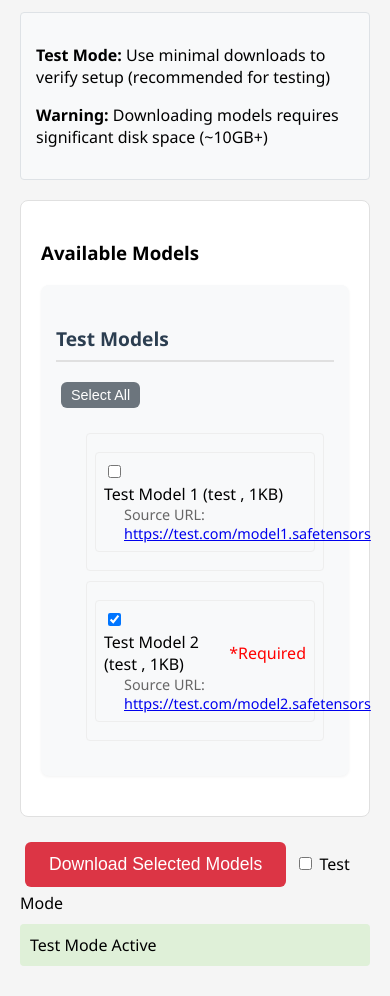
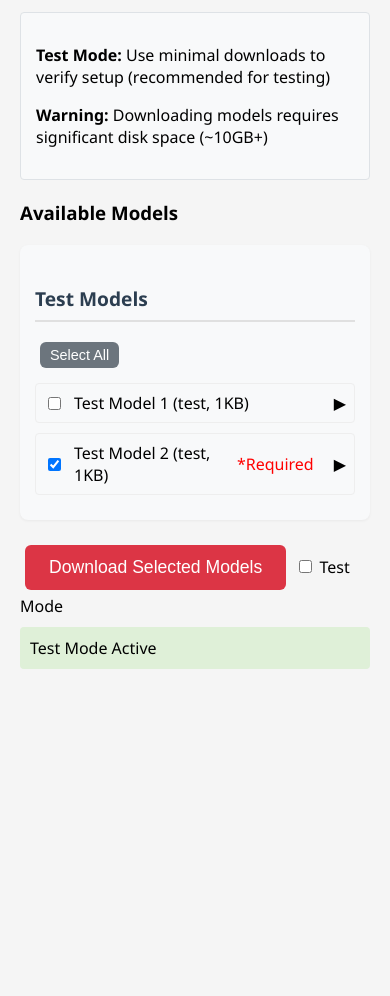
Before and after one commit to ppuskas/Model-Rocket, a Flask app: page /test in a window 390 px wide. Shown: the part 190-1186 px from the top of the page. After the commit the page ends 859 px from the top, so only its background shows below. Run offline with Flask 3, Linux system fonts and the light colour scheme; parts of the project's set-up code (start-up, migrations or seed data) failed here and were passed over.

Commit message:
style: Refactor model selection UI with responsive design and interactive details

```diff
--- a/templates/index.html
+++ b/templates/index.html
@@ -17,11 +17,7 @@
             box-shadow: 0 2px 4px rgba(0,0,0,0.1);
         }
         .model-selection {
-            margin: 20px 0;
-            padding: 20px;
-            border: 1px solid #e0e0e0;
-            border-radius: 8px;
-            background-color: #ffffff;
+            display: block;
         }
         .repo-section {
             margin: 20px 0;
@@ -29,6 +25,16 @@
             background-color: #f8f9fa;
             border-radius: 8px;
             box-shadow: 0 1px 3px rgba(0,0,0,0.05);
+        }
+        @media (max-width: 768px) {
+            .repo-section {
+                flex: 1 1 calc(50% - 40px);
+            }
+        }
+        @media (max-width: 480px) {
+            .repo-section {
+                flex: 1 1 100%;
+            }
         }
         .repo-section h4 {
             color: #2c3e50;
@@ -38,31 +44,43 @@
             padding-bottom: 8px;
         }
         .model-group {
-            margin-left: 20px;
-            padding: 10px;
+            display: block;
         }
         .model-item {
+            display: flex;
+            align-items: center;
+            gap: 10px;
             margin: 10px 0;
             padding: 8px;
             border: 1px solid #eee;
             border-radius: 4px;
             transition: background-color 0.2s;
+            flex-direction: row;
         }
         .model-item:hover {
             background-color: #f8f9fa;
         }
         .model-details {
-            margin-left: 20px;
-            font-size: 0.9em;
-            color: #666;
+            margin: 10px 0 10px 25px;
+            padding: 10px;
+            background: #f8f9fa;
+            border-left: 3px solid #4a90e2;
+            border-radius: 0 4px 4px 0;
+            opacity: 0;
+            transition: opacity 0.3s ease;
+            display: none;
+        }
+        .model-item.open .model-details {
             display: block;
+            opacity: 1;
         }
         .model-item-label {
+            flex-grow: 1;
             cursor: pointer;
             user-select: none;
             display: flex;
+            justify-content: space-between;
             align-items: center;
-            gap: 5px;
         }
         .model-item-label:hover {
             text-decoration: underline;
@@ -157,6 +175,14 @@
             font-size: 1.1em;
             padding: 12px 24px;
         }
+        .twirl-toggle {
+            cursor: pointer;
+            margin-left: 10px;
+            transition: transform 0.3s ease;
+        }
+        .model-item.open .twirl-toggle {
+            transform: rotate(90deg);
+        }
     </style>
 </head>
 <body>
@@ -181,7 +207,6 @@
                                     {% for model in models %}
                                         {% if model.name and model.url %}
                                             <div class="model-item">
-                                                <div class="model-item">
                                                 <input type="checkbox"
                                                        name="models[]"
                                                        value="{{ model.url }}"
@@ -190,21 +215,19 @@
                                                 <label for="model_{{ category }}_{{ loop.index }}" class="model-item-label">
                                                     {{ model.name }}
                                                     {% if model.type or model.size %}
-                                                            ({% if model.type %}{{ model.type }}{% endif %}
-                                                            {% if model.type and model.size %}, {% endif %}
-                                                            {% if model.size %}{{ model.size }}{% endif %})
+                                                        ({{ model.type }}, {{ model.size }})
                                                     {% endif %}
                                                     {% if model.required %}
                                                         <span style="color: red;">*Required</span>
                                                     {% endif %}
                                                 </label>
+                                                <span class="twirl-toggle">▶</span>
                                                 <div class="model-details">
                                                     Source URL: <a href="{{ model.url }}" target="_blank">{{ model.url }}</a>
                                                 </div>
                                                 <div class="progress-bar" style="display: none;">
                                                     <div class="progress" style="width: 0%"></div>
                                                     <span class="progress-text">0%</span>
-                                                    </div>
                                                 </div>
                                             </div>
                                         {% endif %}
@@ -258,19 +281,30 @@ document.addEventListener('DOMContentLoaded', function() {
     });
 
     // Enhanced model details toggle
-    document.querySelectorAll('.model-toggle').forEach(toggle => {
-        toggle.addEventListener('click', function(e) {
-            if (e.target.tagName !== 'INPUT') {
-                e.preventDefault();
-                const details = this.closest('.model-item').querySelector('.model-details');
-                const icon = this.querySelector('.toggle-icon');
+    document.querySelectorAll('.model-item-label').forEach(label => {
+        label.addEventListener('click', function(e) {
+            const modelItem = this.closest('.model-item');
+            const details = modelItem.querySelector('.model-details');
 
             if (details) {
                 const isVisible = details.style.display === 'block';
                 details.style.display = isVisible ? 'none' : 'block';
-                    icon.style.transform = isVisible ? 'rotate(0deg)' : 'rotate(90deg)';
-                    details.style.opacity = isVisible ? '0' : '1';
+                modelItem.classList.toggle('open', !isVisible);
             }
+        });
+    });
+
+    // Enhanced model details toggle
+    document.querySelectorAll('.twirl-toggle').forEach(toggle => {
+        toggle.addEventListener('click', function(e) {
+            e.stopPropagation(); // Prevent event from bubbling up
+            const modelItem = this.closest('.model-item');
+            const details = modelItem.querySelector('.model-details');
+
+            if (details) {
+                const isVisible = details.style.display === 'block';
+                details.style.display = isVisible ? 'none' : 'block';
+                modelItem.classList.toggle('open', !isVisible);
             }
         });
     });
```
Lines whose indentation alone changed are shown as unchanged.
